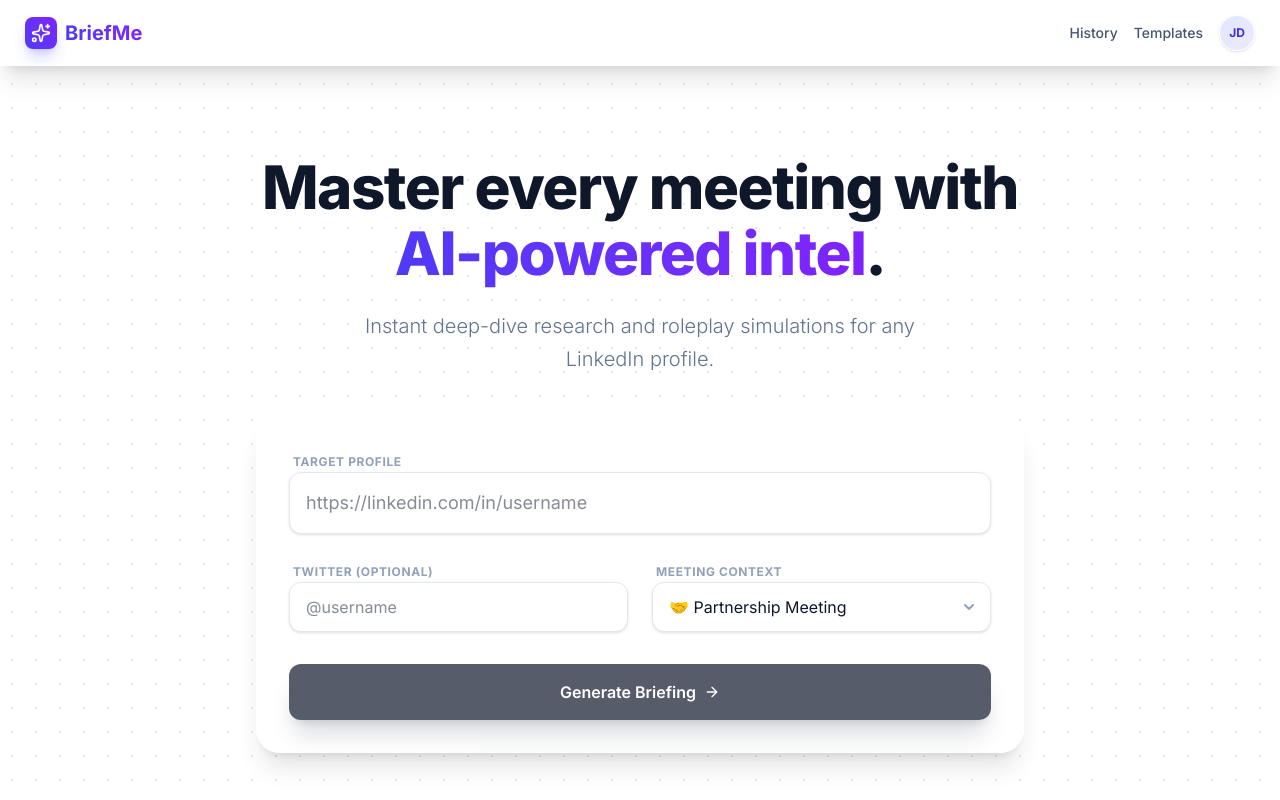
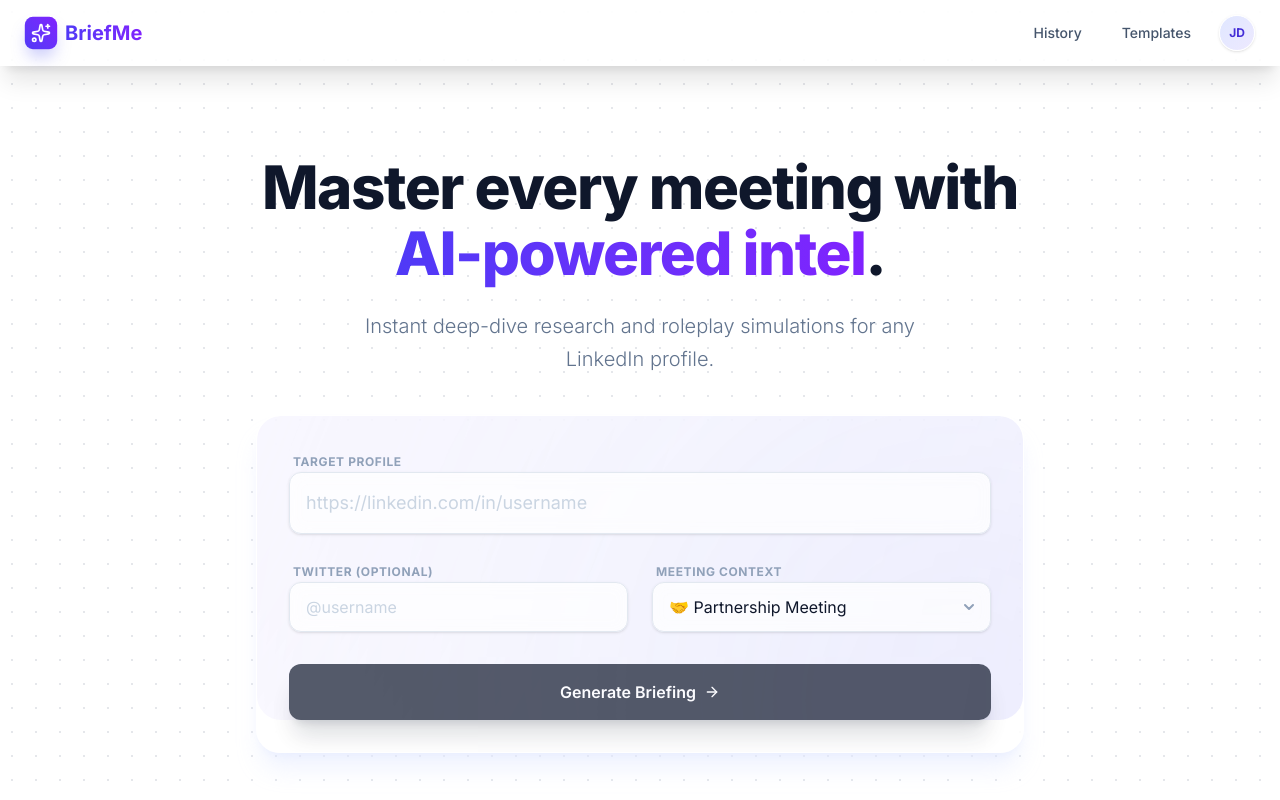
Before and after one commit to sreeprasad/september, a Next.js app in the folder frontend/: page / in a window 1280 px wide. Built offline with nearby package versions, Linux system fonts and the light colour scheme.

Commit message:
Refine UI with animated background, improved hero, and polished animations

```diff
--- /dev/null
+++ b/frontend/app/components/AnimatedBackground.tsx
@@ -0,0 +1,65 @@
+"use client";
+
+import { motion } from "framer-motion";
+
+export default function AnimatedBackground() {
+  return (
+    <div className="absolute inset-0 overflow-hidden rounded-3xl pointer-events-none">
+      <div className="absolute -inset-[100%] opacity-30">
+        <motion.div
+          animate={{
+            transform: [
+              "translate(0%, 0%) rotate(0deg)",
+              "translate(10%, 10%) rotate(10deg)",
+              "translate(-5%, 5%) rotate(-5deg)",
+              "translate(0%, 0%) rotate(0deg)",
+            ],
+          }}
+          transition={{
+            duration: 20,
+            repeat: Infinity,
+            repeatType: "mirror",
+            ease: "easeInOut",
+          }}
+          className="w-full h-full bg-[radial-gradient(circle_at_50%_50%,rgba(99,102,241,0.4),transparent_50%)] blur-3xl scale-150"
+        />
+        <motion.div
+          animate={{
+            transform: [
+              "translate(0%, 0%) scale(1)",
+              "translate(-10%, -10%) scale(1.1)",
+              "translate(5%, -5%) scale(0.9)",
+              "translate(0%, 0%) scale(1)",
+            ],
+          }}
+          transition={{
+            duration: 25,
+            repeat: Infinity,
+            repeatType: "mirror",
+            ease: "easeInOut",
+            delay: 2,
+          }}
+          className="absolute top-0 left-0 w-full h-full bg-[radial-gradient(circle_at_20%_20%,rgba(139,92,246,0.4),transparent_40%)] blur-3xl scale-150"
+        />
+        <motion.div
+          animate={{
+            transform: [
+              "translate(0%, 0%)",
+              "translate(15%, -15%)",
+              "translate(-10%, 10%)",
+              "translate(0%, 0%)",
+            ],
+          }}
+          transition={{
+            duration: 22,
+            repeat: Infinity,
+            repeatType: "mirror",
+            ease: "easeInOut",
+            delay: 1,
+          }}
+          className="absolute bottom-0 right-0 w-full h-full bg-[radial-gradient(circle_at_80%_80%,rgba(167,139,250,0.3),transparent_40%)] blur-3xl scale-150"
+        />
+      </div>
+    </div>
+  );
+}
--- a/frontend/app/globals.css
+++ b/frontend/app/globals.css
@@ -47,4 +47,9 @@ body {
   .custom-scrollbar::-webkit-scrollbar-thumb:hover {
     @apply bg-slate-300;
   }
+
+  /* Typography Polish */
+  h1, h2, h3, h4, h5, h6 {
+    letter-spacing: -0.025em;
+  }
 }
--- a/frontend/app/page.tsx
+++ b/frontend/app/page.tsx
@@ -11,6 +11,7 @@ import TalkingPoints from "./components/TalkingPoints";
 import WhyPanel from "./components/WhyPanel";
 import MockConversations from "./components/MockConversations";
 import AgentProgress from "./components/AgentProgress";
+import AnimatedBackground from "./components/AnimatedBackground";
 
 export default function Home() {
   const [linkedinUrl, setLinkedinUrl] = useState("");
@@ -56,16 +57,27 @@ export default function Home() {
       <nav className="sticky top-0 z-50 glass-panel border-b-0 rounded-none bg-white/80">
         <div className="max-w-7xl mx-auto px-6 h-16 flex items-center justify-between">
           <div className="flex items-center gap-2">
-            <div className="bg-gradient-to-tr from-indigo-600 to-violet-600 p-1.5 rounded-lg shadow-lg shadow-indigo-500/30">
+            <motion.div
+              className="bg-gradient-to-tr from-indigo-600 to-violet-600 p-1.5 rounded-lg shadow-lg shadow-indigo-500/30"
+              animate={{
+                scale: [1, 1.05, 1],
+                boxShadow: [
+                  "0 10px 15px -3px rgba(99, 102, 241, 0.3)",
+                  "0 10px 20px -3px rgba(99, 102, 241, 0.5)",
+                  "0 10px 15px -3px rgba(99, 102, 241, 0.3)"
+                ]
+              }}
+              transition={{ duration: 3, repeat: Infinity, ease: "easeInOut" }}
+            >
               <Sparkles className="w-5 h-5 text-white" />
-            </div>
+            </motion.div>
             <span className="text-xl font-bold bg-clip-text text-transparent bg-gradient-to-r from-indigo-600 to-violet-600">
               BriefMe
             </span>
           </div>
           <div className="flex items-center gap-4 text-sm font-medium text-slate-600">
-            <button className="hover:text-slate-900 transition-colors">History</button>
-            <button className="hover:text-slate-900 transition-colors">Templates</button>
+            <button className="hover:text-slate-900 transition-colors px-3 py-1.5 hover:bg-slate-100/50 rounded-lg">History</button>
+            <button className="hover:text-slate-900 transition-colors px-3 py-1.5 hover:bg-slate-100/50 rounded-lg">Templates</button>
             <div className="w-9 h-9 rounded-full bg-gradient-to-br from-indigo-100 to-violet-100 border border-white shadow-sm flex items-center justify-center text-indigo-700 font-bold text-xs">
               JD
             </div>
@@ -84,7 +96,7 @@ export default function Home() {
               className="max-w-3xl mx-auto space-y-10 mt-12"
             >
               <div className="text-center space-y-6">
-                <h1 className="text-5xl md:text-6xl font-extrabold tracking-tight text-slate-900 leading-[1.1]">
+                <h1 className="text-5xl md:text-6xl font-extrabold tracking-tight text-slate-900 leading-[1.1] tracking-tight">
                   Master every meeting with <br/>
                   <span className="bg-clip-text text-transparent bg-gradient-to-r from-indigo-600 to-violet-600">AI-powered intel</span>.
                 </h1>
@@ -93,11 +105,16 @@ export default function Home() {
                 </p>
               </div>
 
-              <div className="glass-panel p-8 rounded-3xl space-y-8 relative overflow-hidden group">
-                <div className="absolute inset-0 bg-gradient-to-br from-indigo-50/50 via-transparent to-transparent opacity-0 group-hover:opacity-100 transition-opacity duration-700"></div>
+              <motion.div
+                className="glass-panel p-8 rounded-3xl space-y-8 relative overflow-hidden group border border-white/40 shadow-2xl shadow-indigo-100/50"
+                initial={{ scale: 0.98, opacity: 0 }}
+                animate={{ scale: 1, opacity: 1 }}
+                transition={{ duration: 0.5, delay: 0.1, ease: "easeOut" }}
+              >
+                <AnimatedBackground />
 
                 {isLoading ? (
-                  <div className="py-8">
+                  <div className="py-8 relative z-10">
                     <AgentProgress />
                   </div>
                 ) : (
@@ -105,11 +122,11 @@ export default function Home() {
                     <div className="space-y-6 relative z-10">
                       <div className="space-y-2">
                         <label className="text-xs font-bold uppercase tracking-wider text-slate-400 ml-1">Target Profile</label>
-                        <div className="relative">
+                        <div className="relative group/input">
                           <input
                             type="text"
                             placeholder="https://linkedin.com/in/username"
-                            className="w-full pl-4 pr-4 py-4 bg-white border border-slate-200 rounded-xl focus:ring-4 focus:ring-indigo-100 focus:border-indigo-500 outline-none transition-all shadow-sm text-lg"
+                            className="w-full pl-4 pr-4 py-4 bg-white/80 backdrop-blur-sm border border-slate-200 rounded-xl focus:ring-4 focus:ring-indigo-100 focus:border-indigo-500 outline-none transition-all shadow-sm text-lg placeholder:text-slate-300 group-hover/input:border-indigo-200"
                             value={linkedinUrl}
                             onChange={(e) => setLinkedinUrl(e.target.value)}
                           />
@@ -122,7 +139,7 @@ export default function Home() {
                           <input
                             type="text"
                             placeholder="@username"
-                            className="w-full px-4 py-3 bg-white border border-slate-200 rounded-xl focus:ring-4 focus:ring-indigo-100 focus:border-indigo-500 outline-none transition-all shadow-sm"
+                            className="w-full px-4 py-3 bg-white/80 backdrop-blur-sm border border-slate-200 rounded-xl focus:ring-4 focus:ring-indigo-100 focus:border-indigo-500 outline-none transition-all shadow-sm placeholder:text-slate-300 hover:border-indigo-200"
                             value={twitterUrl}
                             onChange={(e) => setTwitterUrl(e.target.value)}
                           />
@@ -131,7 +148,7 @@ export default function Home() {
                           <label className="text-xs font-bold uppercase tracking-wider text-slate-400 ml-1">Meeting Context</label>
                           <div className="relative">
                             <select
-                              className="w-full px-4 py-3 bg-white border border-slate-200 rounded-xl focus:ring-4 focus:ring-indigo-100 focus:border-indigo-500 outline-none transition-all appearance-none shadow-sm cursor-pointer"
+                              className="w-full px-4 py-3 bg-white/80 backdrop-blur-sm border border-slate-200 rounded-xl focus:ring-4 focus:ring-indigo-100 focus:border-indigo-500 outline-none transition-all appearance-none shadow-sm cursor-pointer hover:border-indigo-200"
                               value={meetingContext}
                               onChange={(e) => setMeetingContext(e.target.value)}
                             >
@@ -151,7 +168,7 @@ export default function Home() {
                     </div>
 
                     {error && (
-                      <div className="p-4 bg-red-50 text-red-700 rounded-xl text-sm flex items-center gap-2 border border-red-100 animate-in fade-in slide-in-from-top-2">
+                      <div className="p-4 bg-red-50 text-red-700 rounded-xl text-sm flex items-center gap-2 border border-red-100 animate-in fade-in slide-in-from-top-2 relative z-10">
                         <div className="w-1.5 h-1.5 rounded-full bg-red-600"></div>
                         {error}
                       </div>
@@ -160,7 +177,7 @@ export default function Home() {
                     <button
                       onClick={handleGenerate}
                       disabled={isLoading || !linkedinUrl}
-                      className="w-full bg-slate-900 hover:bg-slate-800 text-white font-semibold py-4 rounded-xl transition-all shadow-xl shadow-slate-900/20 flex items-center justify-center gap-2 disabled:opacity-70 disabled:cursor-not-allowed group relative overflow-hidden"
+                      className="w-full bg-slate-900 hover:bg-slate-800 text-white font-semibold py-4 rounded-xl transition-all shadow-xl shadow-slate-900/20 flex items-center justify-center gap-2 disabled:opacity-70 disabled:cursor-not-allowed group relative overflow-hidden z-10"
                     >
                       <div className="absolute inset-0 bg-gradient-to-r from-indigo-500 via-purple-500 to-indigo-500 opacity-0 group-hover:opacity-100 transition-opacity duration-500 bg-[length:200%_auto] animate-gradient"></div>
                       <span className="relative flex items-center gap-2">
@@ -169,7 +186,7 @@ export default function Home() {
                     </button>
                   </>
                 )}
-              </div>
+              </motion.div>
             </motion.div>
           ) : (
             <motion.div
```
